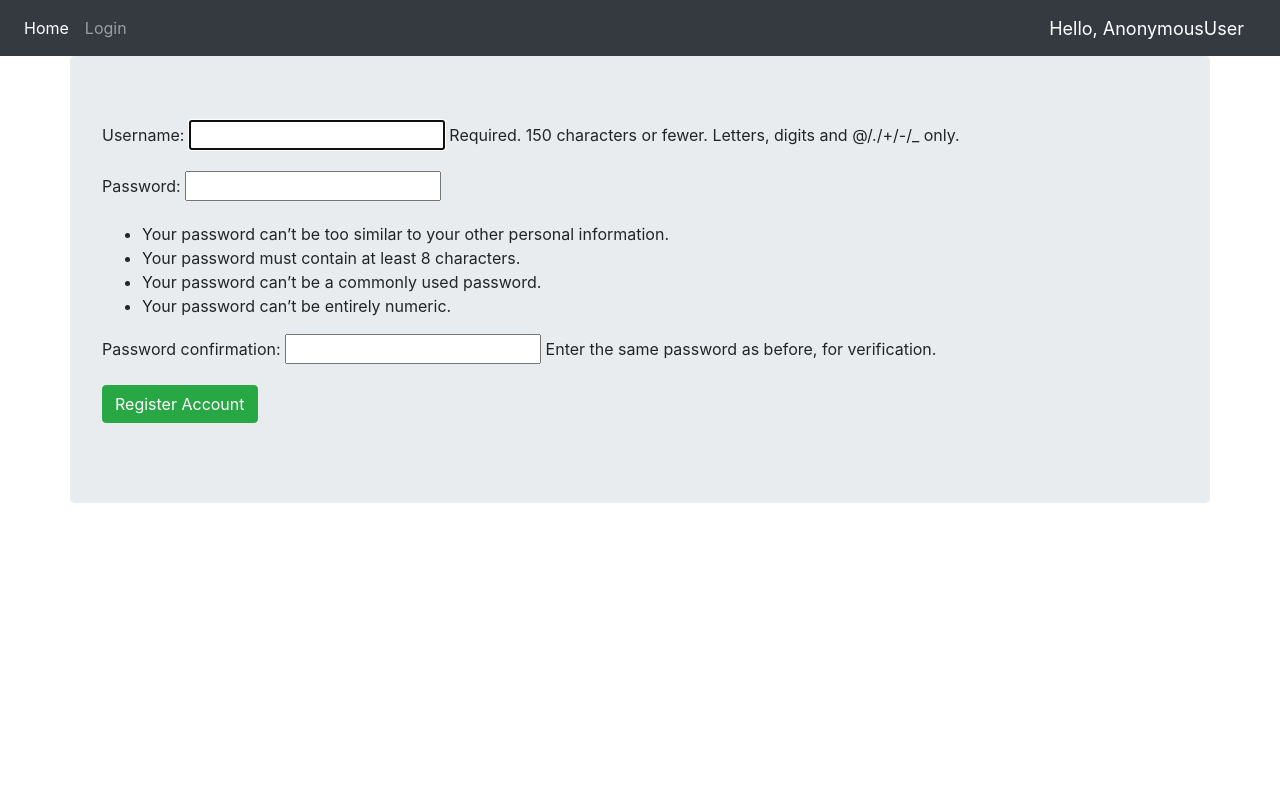
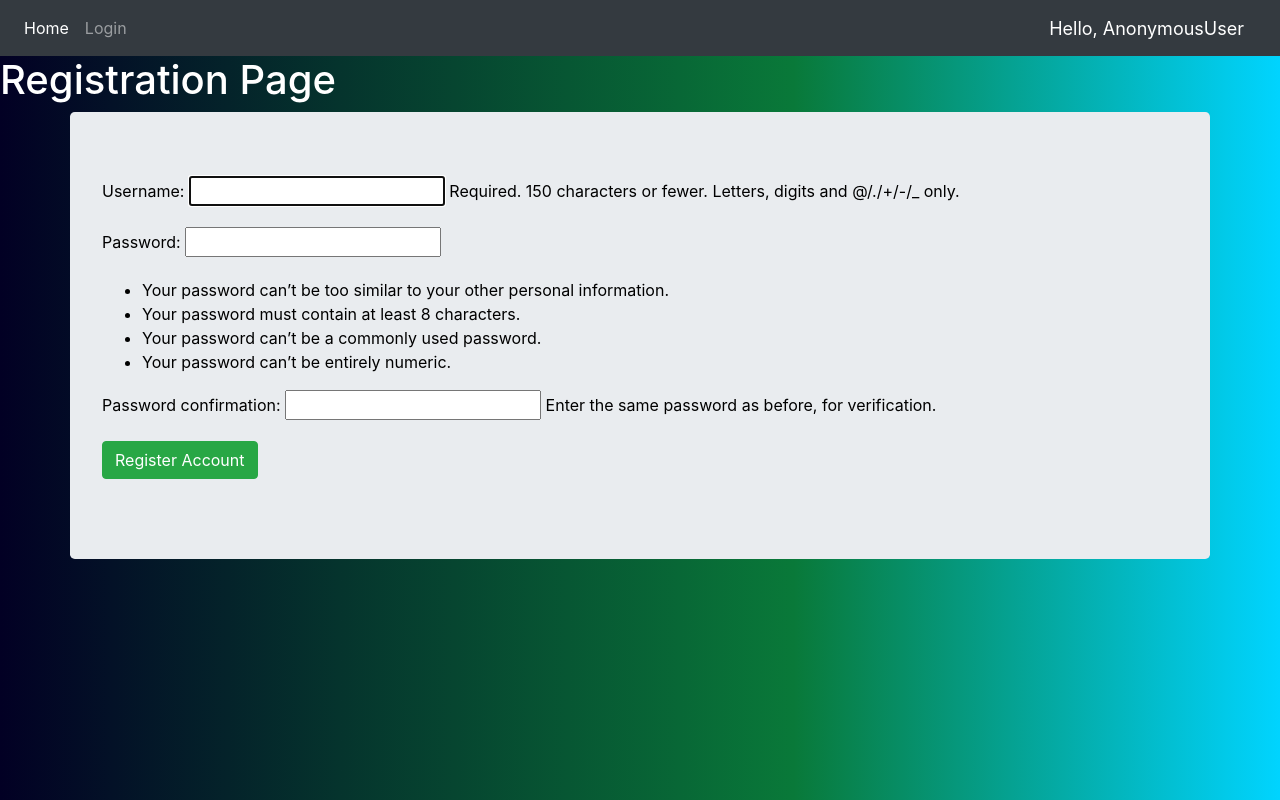
Before and after one commit to Sanchit-85/Tally_Main_Hackathon, a Django app: page /register/ in a window 1280 px wide. Run offline with Django 3.2, Linux system fonts and the light colour scheme; some libraries are stand-ins or nearby versions.

Commit message:
Final Change with ui

```diff
--- a/Quiz/templates/Quiz/navbar.html
+++ b/Quiz/templates/Quiz/navbar.html
@@ -2,18 +2,24 @@
 
 
 <style>
+  body{
+    background: rgb(2,0,36);
+    background: linear-gradient(90deg, rgba(2,0,36,1) 0%, rgba(9,121,57,1) 62%, rgba(0,212,255,1) 100%);
+    color: white;
+  }
   .greet{
     font-size: 18px;
     color: #fff;
     margin-right: 20px;
   }
-  #bg{background-color: rgb(2,0,36);
-  background{ linear-gradient(90deg, rgba(2,0,36,1) 0%, rgba(9,121,57,1) 62%, rgba(0,212,255,1) 100%);}
+  .nav-item:hover{
+    color: red;
+  }
 
 
 </style>
 
-  <nav class="navbar navbar-expand-lg navbar-dark bg-dark" id = "bg">
+  <nav class="navbar navbar-expand-lg navbar-dark bg-dark" >
   <button class="navbar-toggler" type="button" data-toggle="collapse" data-target="#navbarNav" aria-controls="navbarNav" aria-expanded="false" aria-label="Toggle navigation">
     <span class="navbar-toggler-icon"></span>
   </button>
--- a/Quiz/templates/Quiz/register.html
+++ b/Quiz/templates/Quiz/register.html
@@ -1,8 +1,17 @@
 {% extends 'Quiz/dependencies.html' %}
 {% load static%}
 {% block content %}
-<div class="container jumbotron">
-    <form method="POST" action="" >
+<style>
+    #former{
+        color: black;
+    }
+    #h{
+        align-content: center;
+    }
+</style>
+<h1 id = "h">Registration Page</h1>
+<div class="container jumbotron" id = "former">
+    <form method="POST" action="">
         {% csrf_token %}
         {{form.as_p}}
 
--- a/Quiz/templates/Quiz/ss.html
+++ b/Quiz/templates/Quiz/ss.html
@@ -1,11 +1,7 @@
 {% extends 'Quiz/dependencies.html' %}
 {% block content %}
 {% load static %}
-<style>
 
-    {background: linear-gradient(to bottom, #33ccff -18%, #ff99cc 100%)}
-
-</style>
 
     <p>
     {% if not user.is_authenticated %}
```
Also changed, not shown: Quiz/templates/Quiz/login.html (+7 -1 lines), Quiz/templates/Quiz/result.html (+9 -2 lines), Quiz/migrations/0011_scoremodel_istestgiven.py (added), db.sqlite3.
